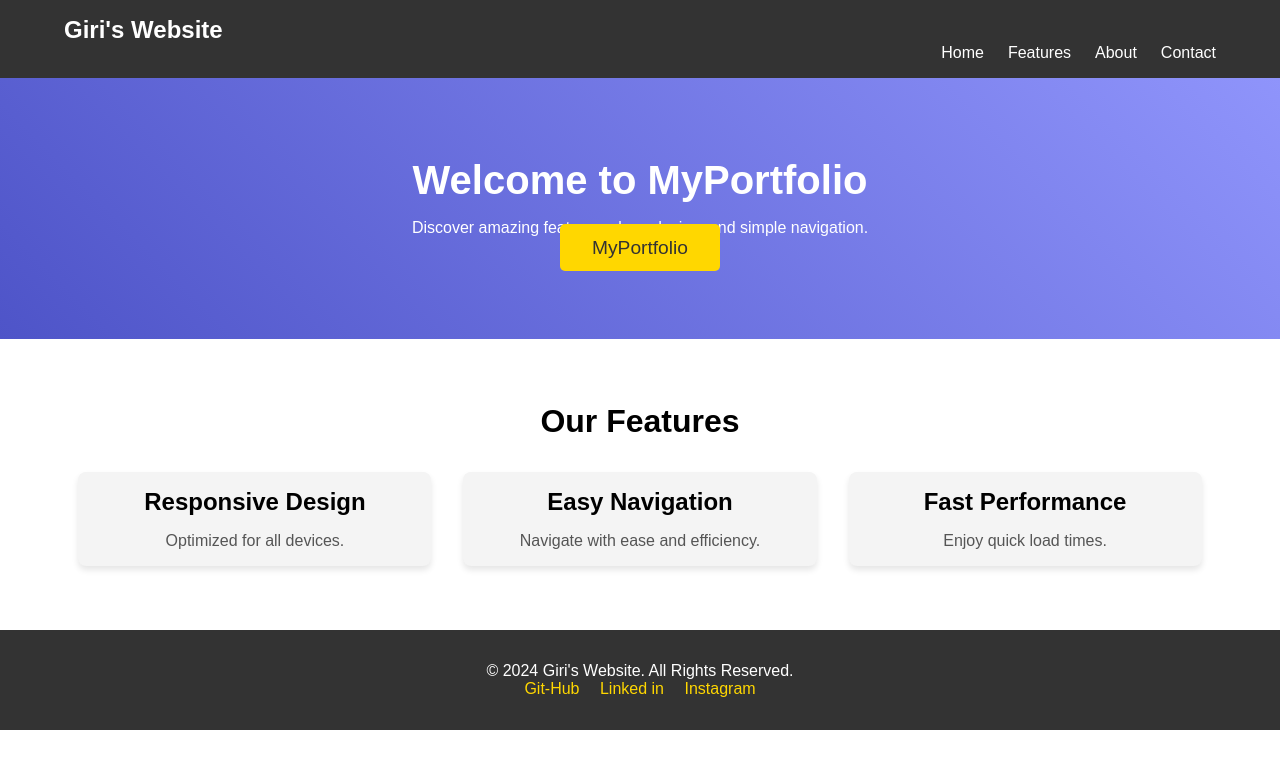
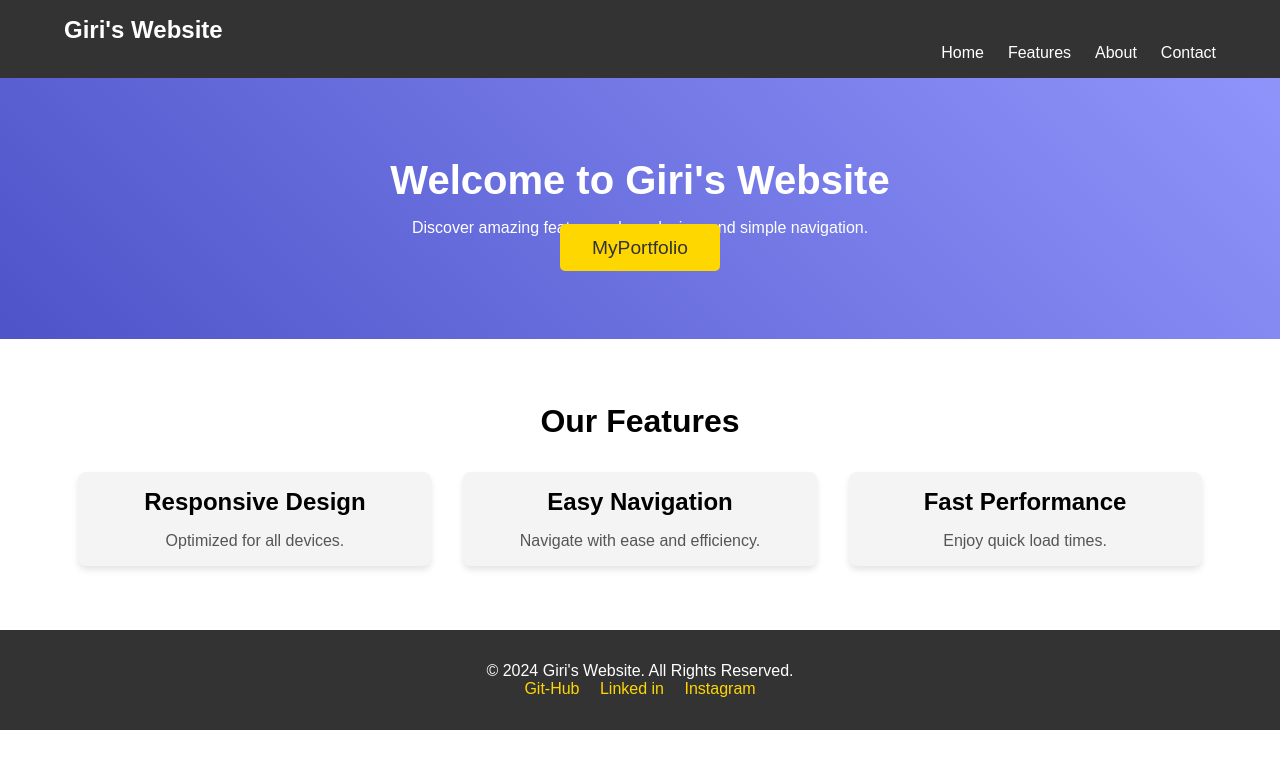
Before and after one commit to giriprasanth-hub/landing-Page, a plain HTML site: page index.html in a window 1280 px wide. Drawn offline with Linux system fonts and the light colour scheme.

Commit message:
index.html

```diff
--- a/index.html
+++ b/index.html
@@ -26,7 +26,7 @@
     <!-- Hero Section -->
     <section id="hero" class="hero">
         <div class="container">
-            <h2 href="https://giriprasanth-hub.github.io/Giri_portfolio/">Welcome to MyPortfolio</h2>
+            <h2 href="https://giriprasanth-hub.github.io/Giri_portfolio/">Welcome to Giri's Website</h2>
             <p>Discover amazing features, clean design, and simple navigation.</p>
             <a href="https://giriprasanth-hub.github.io/Giri_portfolio/" class="btn">MyPortfolio</a>
         </div>
```
